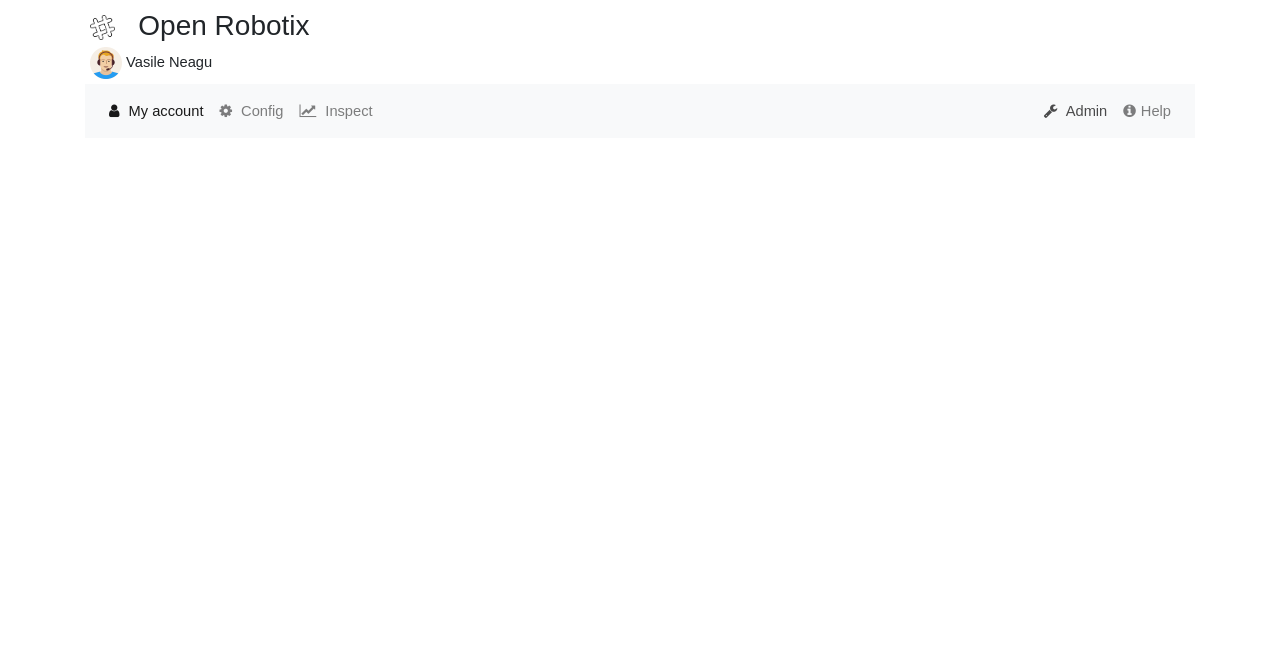
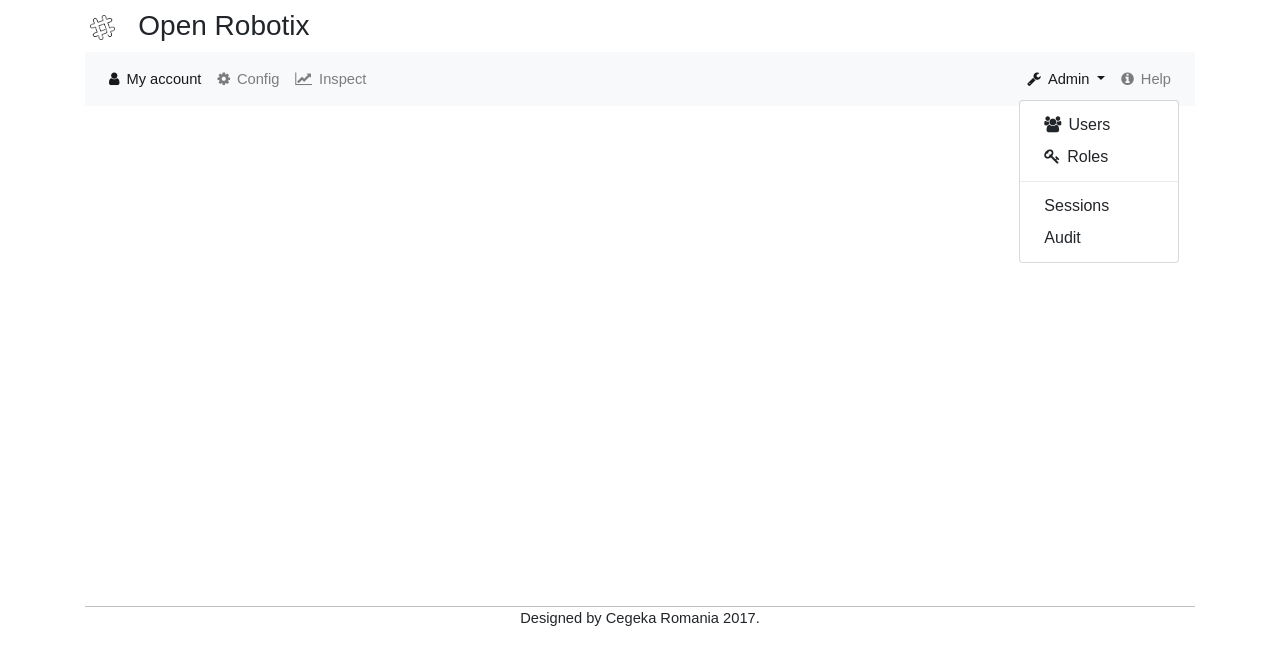
Before and after one commit to danut10/orx, an Angular app in the folder orx-ng/: page / in a window 1280 px wide. Both pictures are taken after a click on the button "Admin". Shown: the top 664 px of the page. Built offline with nearby package versions, Linux system fonts and the light colour scheme.

Commit message:
init: ui

```diff
--- a/orx-ng/src/app/app.module.ts
+++ b/orx-ng/src/app/app.module.ts
@@ -7,6 +7,8 @@ import { UserListComponent } from './components/user-list/user-list.component';
 import { HeaderComponent } from './components/header/header.component';
 import { FooterComponent } from './components/footer/footer.component';
 import { AppRoutingModule } from './app-routing.module';
+import { ContentComponent } from './components/content/content.component';
+import { RoleListComponent } from './components/role-list/role-list.component';
 
 @NgModule({
 
@@ -15,7 +17,9 @@ import { AppRoutingModule } from './app-routing.module';
     UserDetailsComponent,
     UserListComponent,
     HeaderComponent,
-    FooterComponent
+    FooterComponent,
+    ContentComponent,
+    RoleListComponent
   ],
 
   imports: [
--- a/orx-ng/src/app/components/app/app.component.html
+++ b/orx-ng/src/app/components/app/app.component.html
@@ -1,65 +1,12 @@
-<style>
-	.fa
-	{
-		margin-right: 5px;
-	}
 
-	li .a
-	{
-		margin-right: 10px;
-	}
-</style>
 
 <div class="container">
 
 	<app-header></app-header>
+	<app-content></app-content>
+	<app-footer></app-footer>
 
-	<nav class="navbar navbar-light bg-light navbar-expand-lg">
-		<button class="navbar-toggler" type="button" data-toggle="collapse"
-			data-target="#navbarSupportedContent" aria-controls="navbarSupportedContent"
-			aria-expanded="false" aria-label="Toggle navigation">
-			<span class="navbar-toggler-icon"></span>
-		</button>
 
-		<div class="collapse navbar-collapse" id="navbarSupportedContent">
-
-			<ul class="navbar-nav mr-auto">
-
-				<li class="nav-item active">
-					<a class="nav-link" href="#"><i class="fa fa-user"></i> My account</a>
-				</li>
-				<li class="nav-item">
-					<a class="nav-link" href="#"><i class="fa fa-cog"></i> Config</a>
-				</li>
-				<li class="nav-item">
-					<a class="nav-link" href="#"><i class="fa fa-line-chart"></i> Inspect</a>
-				</li>
-
-				<!--
-				<li class="nav-item dropdown">
-					<a class="nav-link dropdown-toggle" href="#" id="navbarDropdown"
-						role="button" data-toggle="dropdown"
-						aria-haspopup="true" aria-expanded="false">
-	          			Dropdown
-					</a>
-					<div class="dropdown-menu" aria-labelledby="navbarDropdown">
-						<a class="dropdown-item" href="#">Item 1</a>
-						<a class="dropdown-item" href="#">Item 2</a>
-						<div class="dropdown-divider"></div>
-						<a class="dropdown-item" href="#">Item 3</a>
-					</div>
-				</li>
-				-->
-
-			</ul>
-
-			<ul class="navbar-nav ml-auto">
-				<li class="nav-item"><a class="nav-link" href="#"><i class="fa fa-wrench"></i> Admin</a></li>
-				<li class="nav-item"><a class="nav-link" href="#"><i class="fa fa-info-circle"></i>Help</a></li>
-			</ul>
-
-		</div>
-	</nav>
 
 </div>
 
@@ -87,7 +34,7 @@
 	<br><br>
 
 	<div>
-		<app-footer></app-footer>
+
 	</div>
 
 </div>
--- /dev/null
+++ b/orx-ng/src/app/components/content/content.component.html
@@ -0,0 +1,3 @@
+<div style="min-height: 500px;">
+  <router-outlet></router-outlet>
+</div>
--- /dev/null
+++ b/orx-ng/src/app/components/content/content.component.ts
@@ -0,0 +1,15 @@
+import { Component, OnInit } from '@angular/core';
+
+@Component({
+  selector: 'app-content',
+  templateUrl: './content.component.html',
+  styleUrls: ['./content.component.css']
+})
+export class ContentComponent implements OnInit {
+
+  constructor() { }
+
+  ngOnInit() {
+  }
+
+}
--- a/orx-ng/src/app/components/footer/footer.component.html
+++ b/orx-ng/src/app/components/footer/footer.component.html
@@ -1,3 +1,3 @@
-<p>
-  footer works!
-</p>
+<div style="text-align: center; border-top: solid 1px silver;">
+	Designed by Cegeka Romania 2017.
+</div>
--- a/orx-ng/src/app/components/header/header.component.html
+++ b/orx-ng/src/app/components/header/header.component.html
@@ -1,12 +1,88 @@
+<style>
+	.fa
+	{
+		margin-right: 7px;
+	}
+
+	li .a
+	{
+		margin-right: 10px;
+	}
+</style>
+
 <div style="padding: 5px; border: solid 0px silver;">
 	<div style="font-size: 21pt;">
 		<img src="assets/img/logo.png" style="width: 25px;">
 		&nbsp;
 		Open Robotix
-	</div>
-	<div class="ml-auto">
+		<!--
 		<img src="assets/img/user.png" style="width: 32px;">
 		Vasile Neagu
+		-->
 	</div>
+</div>
 
-</div>
+<nav class="navbar navbar-light bg-light navbar-expand-lg">
+	<button class="navbar-toggler" type="button" data-toggle="collapse"
+		data-target="#navbarSupportedContent" aria-controls="navbarSupportedContent"
+		aria-expanded="false" aria-label="Toggle navigation">
+		<span class="navbar-toggler-icon"></span>
+	</button>
+
+	<div class="collapse navbar-collapse" id="navbarSupportedContent">
+
+		<ul class="navbar-nav mr-auto">
+
+			<li class="nav-item active">
+				<a class="nav-link" href="#"><i class="fa fa-user"></i>My account</a>
+			</li>
+			<li class="nav-item">
+				<a class="nav-link" href="#"><i class="fa fa-cog"></i>Config</a>
+			</li>
+			<li class="nav-item">
+				<a class="nav-link" href="#"><i class="fa fa-line-chart"></i>Inspect</a>
+			</li>
+
+			<!--
+			<li class="nav-item dropdown">
+				<a class="nav-link dropdown-toggle" href="#" id="navbarDropdown"
+					role="button" data-toggle="dropdown"
+					aria-haspopup="true" aria-expanded="false">
+          			Dropdown
+				</a>
+				<div class="dropdown-menu" aria-labelledby="navbarDropdown">
+					<a class="dropdown-item" href="#">Item 1</a>
+					<a class="dropdown-item" href="#">Item 2</a>
+					<div class="dropdown-divider"></div>
+					<a class="dropdown-item" href="#">Item 3</a>
+				</div>
+			</li>
+
+ 			<a class="nav-link active" routerLink="/user-list">User list</a>
+			<a class="nav-link" [routerLink]="[{ outlets: { primary1: ['user-list'] } }]">User list (outlet)</a>
+			<a class="nav-link" href="#">User details</a>
+			<a class="nav-link disabled" href="#">Disabled</a>
+			-->
+
+		</ul>
+
+		<ul class="navbar-nav ml-auto">
+			<li class="nav-item dropdown">
+				<a class="nav-link dropdown-toggle" href="#" id="navAdmin"
+					role="button" data-toggle="dropdown"
+					aria-haspopup="true" aria-expanded="false">
+          			<i class="fa fa-wrench"></i>Admin
+				</a>
+				<div class="dropdown-menu" aria-labelledby="navAdmin">
+					<a class="dropdown-item" href="#"><i class="fa fa-users"></i>Users</a>
+					<a class="dropdown-item" href="#"><i class="fa fa-key"></i>Roles</a>
+					<div class="dropdown-divider"></div>
+					<a class="dropdown-item" href="#">Sessions</a>
+					<a class="dropdown-item" href="#">Audit</a>
+				</div>
+			</li>
+			<li class="nav-item"><a class="nav-link" href="#"><i class="fa fa-info-circle"></i>Help</a></li>
+		</ul>
+
+	</div>
+</nav>
--- /dev/null
+++ b/orx-ng/src/app/components/role-list/role-list.component.html
@@ -0,0 +1,3 @@
+<p>
+  role-list works!
+</p>
--- /dev/null
+++ b/orx-ng/src/app/components/role-list/role-list.component.ts
@@ -0,0 +1,15 @@
+import { Component, OnInit } from '@angular/core';
+
+@Component({
+  selector: 'app-role-list',
+  templateUrl: './role-list.component.html',
+  styleUrls: ['./role-list.component.css']
+})
+export class RoleListComponent implements OnInit {
+
+  constructor() { }
+
+  ngOnInit() {
+  }
+
+}
```
Also changed, not shown: orx-ng/src/app/components/content/content.component.css (added), orx-ng/src/app/components/role-list/role-list.component.css (added).
